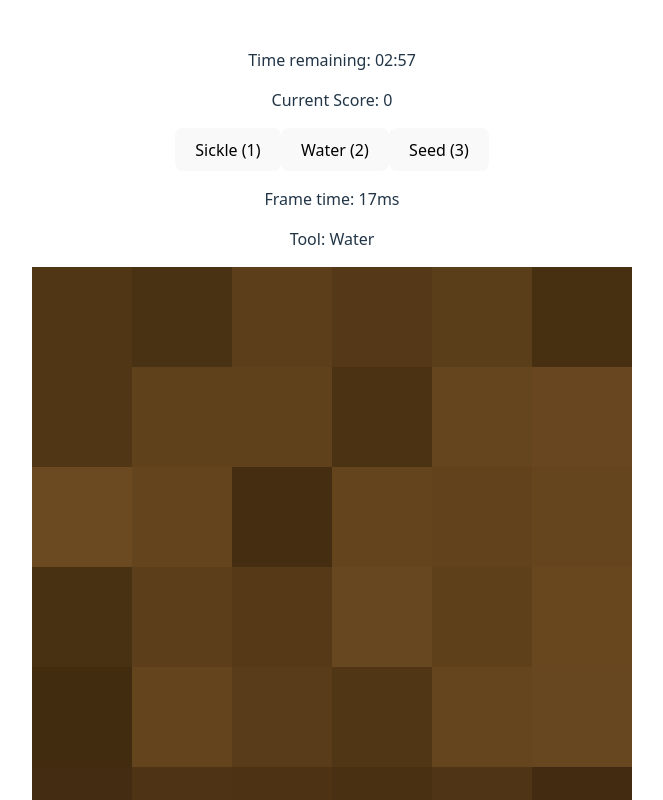
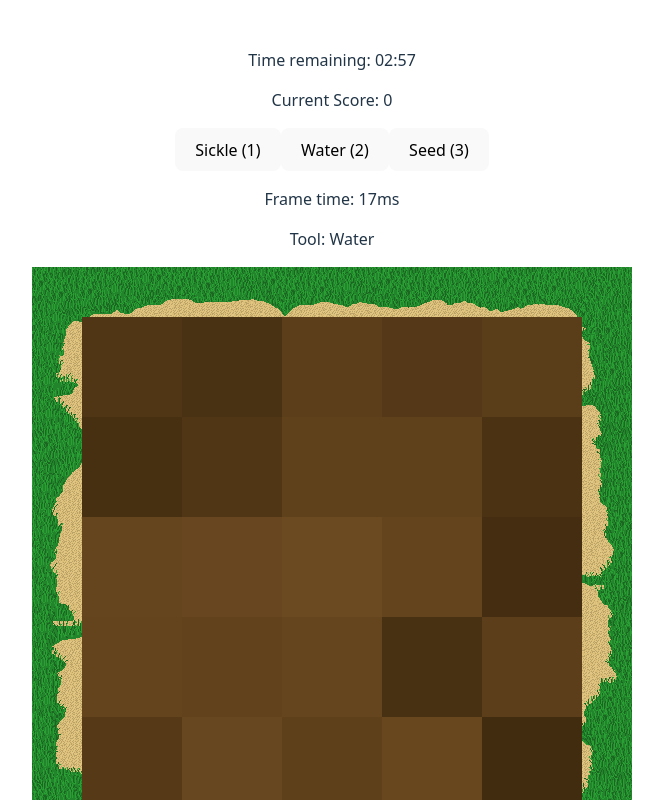
Before and after one commit to SuperSmay/Bad-GD1-Game, a React (Vite) app: page / in a window 1280 px wide. Both pictures are taken after a click on the button "Start!". Shown: the top 800 px of the page, without its empty margins (308-971 px from the left). Built offline with nearby package versions, Linux system fonts and the light colour scheme.

Commit message:
background!

```diff
--- a/src/Round.jsx
+++ b/src/Round.jsx
@@ -6,7 +6,6 @@ import { TimeContext } from './TimeContext.js';
 import { ToolContext } from './ToolContext.js';
 import { ScoreContext } from './ScoreContext.js';
 import { SceneContext } from './SceneContext.js';
-import { Row, Col, Container } from "react-bootstrap"
 
 export default function Round() {
   const [currentTime, setCurrentTime] = useState(Date.now())
@@ -85,14 +84,13 @@ export default function Round() {
             <Toolbar />
             <p>Frame time: {timeStep}ms</p>
             <p>Tool: {tool}</p>
-            <div style={{display:'inline-grid', gridTemplateColumns:'100px 100px 100px 100px 100px 100px'}}>
+            <div style={{display:'inline-grid', gridTemplateColumns:'100px 100px 100px 100px 100px', padding: '50px', backgroundImage:'url(Background.png)'}}>
               {
-                [...Array(36).keys()].map((i) => {
+                [...Array(252).keys()].map((i) => {
                   return <FarmTile key={i} />
                 })
               }
             </div>
-
 
           </ToolContext>
         </ScoreContext>
```
Also changed, not shown: public/Background.png (added).
